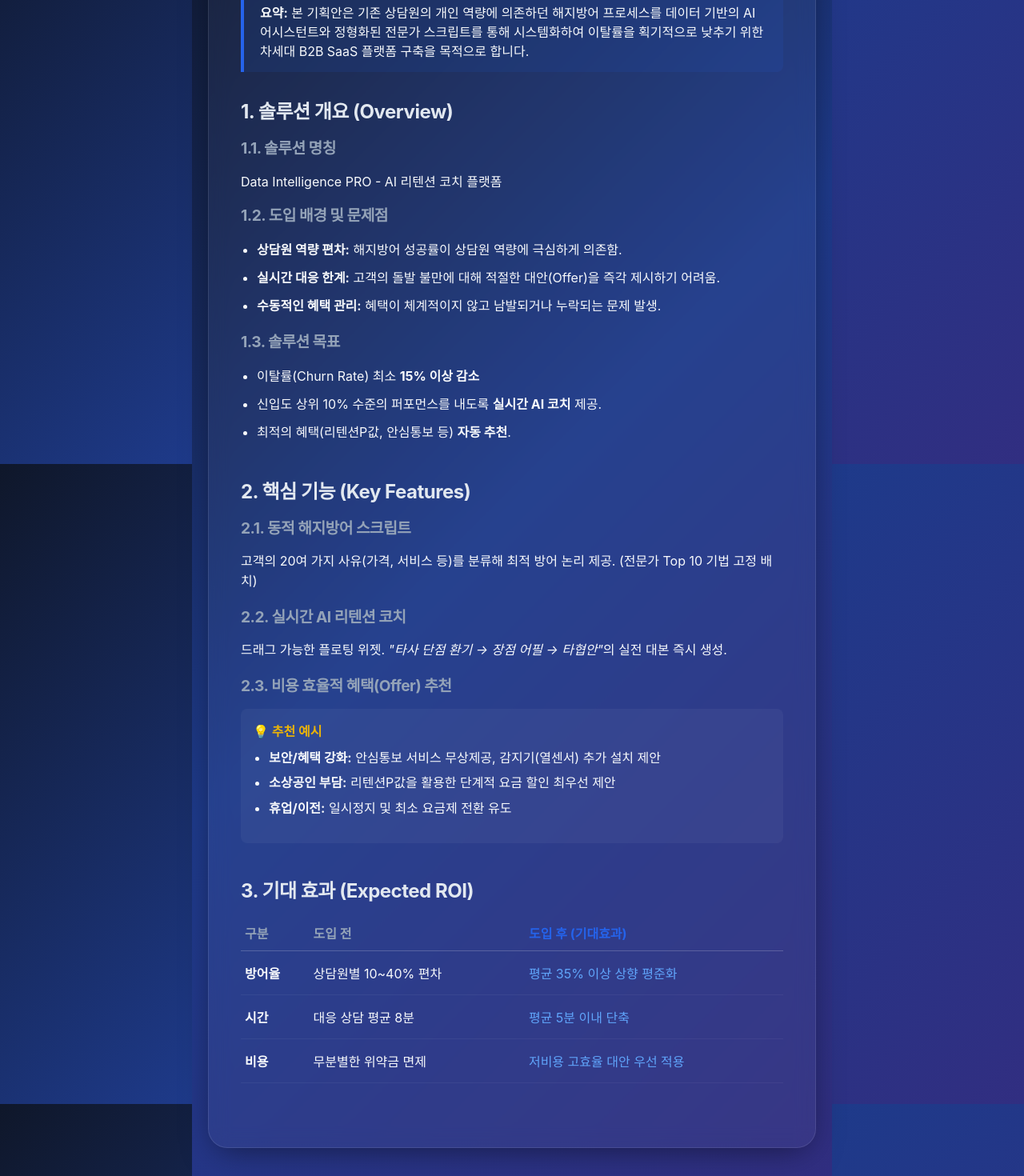
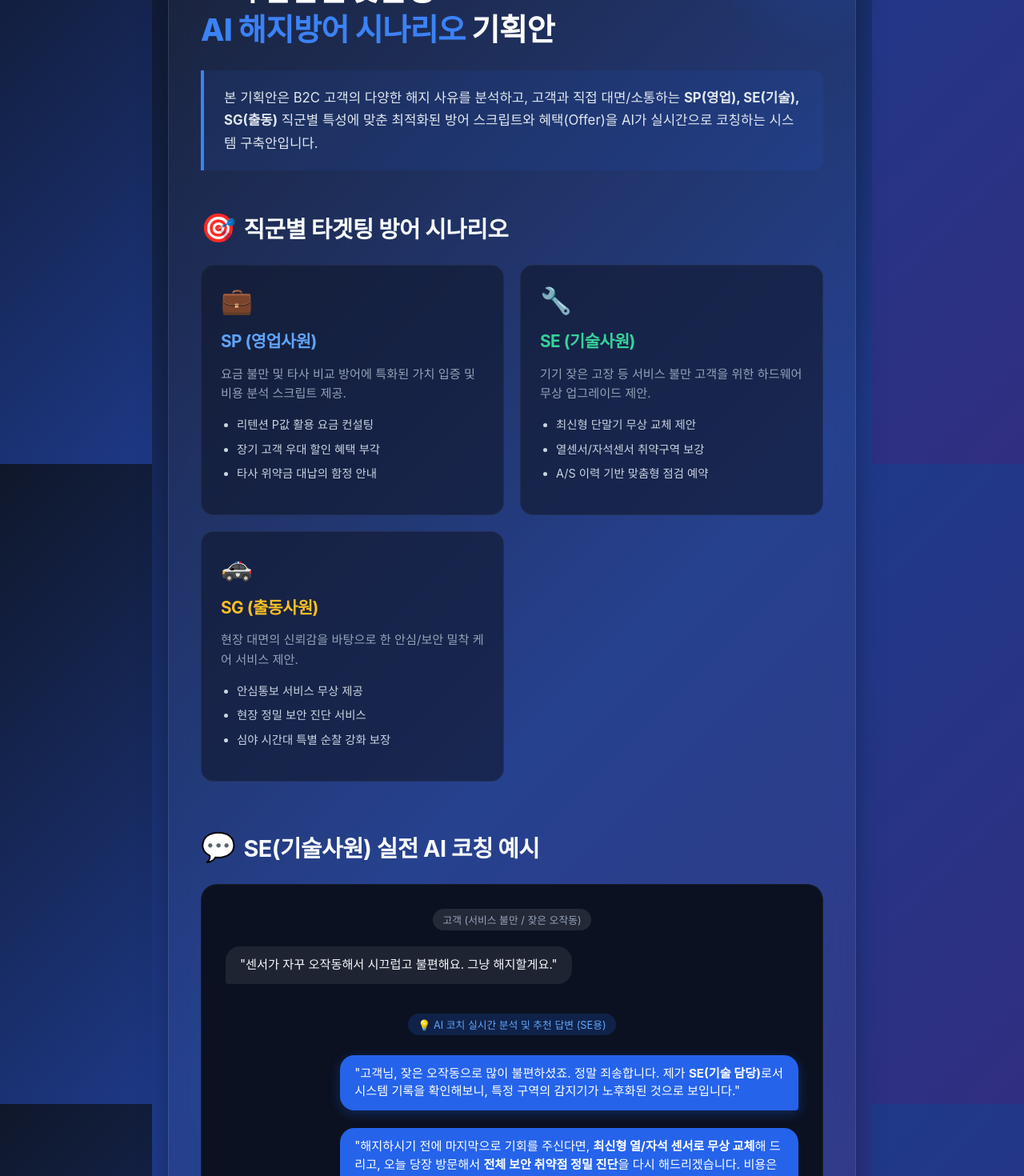
Before and after one commit to bough38-web/https-github.com-bough38-web, a Next.js app: page /proposal in a window 1280 px wide. Shown: the part 220-1690 px from the top of the page at 80% size. Built offline with nearby package versions, Linux system fonts and the light colour scheme; a web font is replaced by a local one.

Commit message:
feat: Enhance proposal page with B2C, SP/SE/SG scenarios and animations

```diff
--- a/app/proposal/page.tsx
+++ b/app/proposal/page.tsx
@@ -1,94 +1,196 @@
 'use client';
 
 import Link from 'next/link';
+import { useEffect, useState } from 'react';
 
 export default function ProposalPage() {
+  const [mounted, setMounted] = useState(false);
+  useEffect(() => setMounted(true), []);
+
+  if (!mounted) return null;
+
   return (
-    <div className="container" style={{ padding: '40px 20px', maxWidth: '800px', margin: '0 auto', background: 'var(--color-bg-mesh)' }}>
-      <Link href="/" style={{ color: 'var(--color-primary)', textDecoration: 'none', marginBottom: 20, display: 'inline-block' }}>
-        ← 메인으로 돌아가기
+    <div className="container" style={{ padding: '40px 20px', maxWidth: '900px', margin: '0 auto', background: 'var(--color-bg-mesh)' }}>
+      <style dangerouslySetInnerHTML={{__html: `
+        @keyframes fadeInUp {
+          from { opacity: 0; transform: translateY(30px); }
+          to { opacity: 1; transform: translateY(0); }
+        }
+        @keyframes pulseGlow {
+          0% { box-shadow: 0 0 0 0 rgba(37, 99, 235, 0.4); }
+          70% { box-shadow: 0 0 0 10px rgba(37, 99, 235, 0); }
+          100% { box-shadow: 0 0 0 0 rgba(37, 99, 235, 0); }
+        }
+        .animate-fade-in { animation: fadeInUp 0.8s cubic-bezier(0.16, 1, 0.3, 1) forwards; opacity: 0; }
+        .delay-1 { animation-delay: 0.1s; }
+        .delay-2 { animation-delay: 0.3s; }
+        .delay-3 { animation-delay: 0.5s; }
+        .delay-4 { animation-delay: 0.7s; }
+
+        .scenario-card {
+          background: rgba(15, 23, 42, 0.6);
+          border: 1px solid rgba(255,255,255,0.05);
+          border-radius: 16px;
+          padding: 24px;
+          transition: all 0.4s cubic-bezier(0.16, 1, 0.3, 1);
+          backdrop-filter: blur(10px);
+        }
+        .scenario-card:hover {
+          transform: translateY(-8px);
+          box-shadow: 0 15px 35px rgba(0,0,0,0.5), 0 0 20px rgba(37,99,235,0.15);
+          border-color: rgba(37,99,235,0.4);
+        }
+
+        .chat-bubble {
+          padding: 12px 18px;
+          border-radius: 18px;
+          max-width: 80%;
+          margin-bottom: 12px;
+          font-size: 0.95rem;
+          line-height: 1.5;
+          position: relative;
+        }
+        .chat-customer {
+          background: var(--color-surface-hover);
+          color: var(--color-text-main);
+          border-bottom-left-radius: 4px;
+          align-self: flex-start;
+        }
+        .chat-agent {
+          background: #2563eb;
+          color: #fff;
+          border-bottom-right-radius: 4px;
+          align-self: flex-end;
+          box-shadow: 0 4px 15px rgba(37,99,235,0.3);
+        }
+      `}} />
+
+      <Link href="/" style={{ color: 'var(--color-primary)', textDecoration: 'none', marginBottom: 20, display: 'inline-block', fontWeight: 600 }}>
+        ← 워크스페이스로 돌아가기
       </Link>
 
-      <div className="card glass-panel" style={{ padding: '40px' }}>
-        <h1 style={{ color: 'var(--color-primary)', marginBottom: 20, fontSize: '2rem', borderBottom: '2px solid rgba(255,255,255,0.1)', paddingBottom: 15 }}>
-          📄 AI 기반 고객 해지방어 솔루션 기획안
+      <div className="card glass-panel animate-fade-in" style={{ padding: '50px 40px', overflow: 'hidden', position: 'relative' }}>
+        {/* BG Decoration */}
+        <div style={{ position: 'absolute', top: '-100px', right: '-100px', width: '300px', height: '300px', background: 'radial-gradient(circle, rgba(37,99,235,0.2) 0%, rgba(15,23,42,0) 70%)', borderRadius: '50%', zIndex: 0 }} />
+
+        <div style={{ position: 'relative', zIndex: 1 }}>
+          <div style={{ display: 'flex', alignItems: 'center', gap: 15, marginBottom: 20 }}>
+            <span style={{ background: '#2563eb', color: '#fff', padding: '6px 12px', borderRadius: 20, fontSize: '0.85rem', fontWeight: 700, letterSpacing: 1 }}>B2C RETENTION</span>
+            <span style={{ color: '#94a3b8', fontSize: '0.9rem' }}>Data Intelligence PRO</span>
+          </div>
+
+          <h1 style={{ color: '#fff', marginBottom: 25, fontSize: '2.4rem', fontWeight: 800, letterSpacing: '-0.02em', lineHeight: 1.3 }}>
+            고객 접점별 맞춤형<br/><span style={{ color: '#3b82f6' }}>AI 해지방어 시나리오</span> 기획안
           </h1>
 
-        <div style={{ background: 'rgba(37, 99, 235, 0.1)', borderLeft: '4px solid #2563eb', padding: '15px 20px', borderRadius: '0 8px 8px 0', marginBottom: 30 }}>
-          <strong>요약:</strong> 본 기획안은 기존 상담원의 개인 역량에 의존하던 해지방어 프로세스를 데이터 기반의 AI 어시스턴트와 정형화된 전문가 스크립트를 통해 시스템화하여 이탈률을 획기적으로 낮추기 위한 차세대 B2B SaaS 플랫폼 구축을 목적으로 합니다.
+          <div style={{ background: 'rgba(37, 99, 235, 0.1)', borderLeft: '4px solid #3b82f6', padding: '20px 25px', borderRadius: '0 12px 12px 0', marginBottom: 50, fontSize: '1.05rem', lineHeight: 1.7, color: '#e2e8f0' }}>
+            본 기획안은 B2C 고객의 다양한 해지 사유를 분석하고, 고객과 직접 대면/소통하는 <strong>SP(영업), SE(기술), SG(출동)</strong> 직군별 특성에 맞춘 최적화된 방어 스크립트와 혜택(Offer)을 AI가 실시간으로 코칭하는 시스템 구축안입니다.
           </div>
 
-        <section style={{ marginBottom: 40 }}>
-          <h2 style={{ fontSize: '1.5rem', marginBottom: 15, color: '#e2e8f0' }}>1. 솔루션 개요 (Overview)</h2>
-          <h3 style={{ fontSize: '1.2rem', color: '#94a3b8', marginTop: 10 }}>1.1. 솔루션 명칭</h3>
-          <p>Data Intelligence PRO - AI 리텐션 코치 플랫폼</p>
+          <section className="animate-fade-in delay-1" style={{ marginBottom: 60 }}>
+            <h2 style={{ fontSize: '1.8rem', marginBottom: 25, color: '#f8fafc', display: 'flex', alignItems: 'center', gap: 10 }}>
+              <span style={{ fontSize: '2.2rem' }}>🎯</span> 직군별 타겟팅 방어 시나리오
+            </h2>
 
-          <h3 style={{ fontSize: '1.2rem', color: '#94a3b8', marginTop: 15 }}>1.2. 도입 배경 및 문제점</h3>
-          <ul style={{ paddingLeft: 20, lineHeight: 1.8 }}>
-            <li><strong>상담원 역량 편차:</strong> 해지방어 성공률이 상담원 역량에 극심하게 의존함.</li>
-            <li><strong>실시간 대응 한계:</strong> 고객의 돌발 불만에 대해 적절한 대안(Offer)을 즉각 제시하기 어려움.</li>
-            <li><strong>수동적인 혜택 관리:</strong> 혜택이 체계적이지 않고 남발되거나 누락되는 문제 발생.</li>
+            <div style={{ display: 'grid', gridTemplateColumns: 'repeat(auto-fit, minmax(250px, 1fr))', gap: 20 }}>
+              {/* SP Card */}
+              <div className="scenario-card">
+                <div style={{ fontSize: '2rem', marginBottom: 15 }}>💼</div>
+                <h3 style={{ color: '#60a5fa', fontSize: '1.3rem', marginBottom: 10 }}>SP (영업사원)</h3>
+                <p style={{ color: '#94a3b8', fontSize: '0.95rem', marginBottom: 15, lineHeight: 1.6 }}>요금 불만 및 타사 비교 방어에 특화된 가치 입증 및 비용 분석 스크립트 제공.</p>
+                <ul style={{ paddingLeft: 20, color: '#cbd5e1', fontSize: '0.9rem', lineHeight: 1.7 }}>
+                  <li>리텐션 P값 활용 요금 컨설팅</li>
+                  <li>장기 고객 우대 할인 혜택 부각</li>
+                  <li>타사 위약금 대납의 함정 안내</li>
                 </ul>
+              </div>
 
-          <h3 style={{ fontSize: '1.2rem', color: '#94a3b8', marginTop: 15 }}>1.3. 솔루션 목표</h3>
-          <ul style={{ paddingLeft: 20, lineHeight: 1.8 }}>
-            <li>이탈률(Churn Rate) 최소 <strong>15% 이상 감소</strong></li>
-            <li>신입도 상위 10% 수준의 퍼포먼스를 내도록 <strong>실시간 AI 코치</strong> 제공.</li>
-            <li>최적의 혜택(리텐션P값, 안심통보 등) <strong>자동 추천</strong>.</li>
+              {/* SE Card */}
+              <div className="scenario-card">
+                <div style={{ fontSize: '2rem', marginBottom: 15 }}>🔧</div>
+                <h3 style={{ color: '#34d399', fontSize: '1.3rem', marginBottom: 10 }}>SE (기술사원)</h3>
+                <p style={{ color: '#94a3b8', fontSize: '0.95rem', marginBottom: 15, lineHeight: 1.6 }}>기기 잦은 고장 등 서비스 불만 고객을 위한 하드웨어 무상 업그레이드 제안.</p>
+                <ul style={{ paddingLeft: 20, color: '#cbd5e1', fontSize: '0.9rem', lineHeight: 1.7 }}>
+                  <li>최신형 단말기 무상 교체 제안</li>
+                  <li>열센서/자석센서 취약구역 보강</li>
+                  <li>A/S 이력 기반 맞춤형 점검 예약</li>
                 </ul>
-        </section>
+              </div>
 
-        <section style={{ marginBottom: 40 }}>
-          <h2 style={{ fontSize: '1.5rem', marginBottom: 15, color: '#e2e8f0' }}>2. 핵심 기능 (Key Features)</h2>
-
-          <h3 style={{ fontSize: '1.2rem', color: '#94a3b8', marginTop: 10 }}>2.1. 동적 해지방어 스크립트</h3>
-          <p style={{ lineHeight: 1.6 }}>고객의 20여 가지 사유(가격, 서비스 등)를 분류해 최적 방어 논리 제공. (전문가 Top 10 기법 고정 배치)</p>
-
-          <h3 style={{ fontSize: '1.2rem', color: '#94a3b8', marginTop: 15 }}>2.2. 실시간 AI 리텐션 코치</h3>
-          <p style={{ lineHeight: 1.6 }}>드래그 가능한 플로팅 위젯. <em>"타사 단점 환기 → 장점 어필 → 타협안"</em>의 실전 대본 즉시 생성.</p>
-
-          <h3 style={{ fontSize: '1.2rem', color: '#94a3b8', marginTop: 15 }}>2.3. 비용 효율적 혜택(Offer) 추천</h3>
-          <div style={{ background: 'var(--color-surface)', padding: '15px', borderRadius: 8, marginTop: 10 }}>
-            <strong style={{ color: '#eab308' }}>💡 추천 예시</strong>
-            <ul style={{ paddingLeft: 20, marginTop: 10, lineHeight: 1.6 }}>
-              <li><strong>보안/혜택 강화:</strong> 안심통보 서비스 무상제공, 감지기(열센서) 추가 설치 제안</li>
-              <li><strong>소상공인 부담:</strong> 리텐션P값을 활용한 단계적 요금 할인 최우선 제안</li>
-              <li><strong>휴업/이전:</strong> 일시정지 및 최소 요금제 전환 유도</li>
+              {/* SG Card */}
+              <div className="scenario-card">
+                <div style={{ fontSize: '2rem', marginBottom: 15 }}>🚓</div>
+                <h3 style={{ color: '#fbbf24', fontSize: '1.3rem', marginBottom: 10 }}>SG (출동사원)</h3>
+                <p style={{ color: '#94a3b8', fontSize: '0.95rem', marginBottom: 15, lineHeight: 1.6 }}>현장 대면의 신뢰감을 바탕으로 한 안심/보안 밀착 케어 서비스 제안.</p>
+                <ul style={{ paddingLeft: 20, color: '#cbd5e1', fontSize: '0.9rem', lineHeight: 1.7 }}>
+                  <li>안심통보 서비스 무상 제공</li>
+                  <li>현장 정밀 보안 진단 서비스</li>
+                  <li>심야 시간대 특별 순찰 강화 보장</li>
                 </ul>
+              </div>
             </div>
           </section>
 
-        <section style={{ marginBottom: 40 }}>
-          <h2 style={{ fontSize: '1.5rem', marginBottom: 15, color: '#e2e8f0' }}>3. 기대 효과 (Expected ROI)</h2>
-          <table style={{ width: '100%', borderCollapse: 'collapse', textAlign: 'left', marginTop: 10 }}>
+          <section className="animate-fade-in delay-2" style={{ marginBottom: 60 }}>
+            <h2 style={{ fontSize: '1.8rem', marginBottom: 25, color: '#f8fafc', display: 'flex', alignItems: 'center', gap: 10 }}>
+              <span style={{ fontSize: '2.2rem' }}>💬</span> SE(기술사원) 실전 AI 코칭 예시
+            </h2>
+
+            <div style={{ background: '#0b1120', borderRadius: 20, padding: '30px', border: '1px solid rgba(255,255,255,0.05)', display: 'flex', flexDirection: 'column', gap: 10 }}>
+              <div style={{ alignSelf: 'center', background: 'rgba(255,255,255,0.1)', padding: '4px 12px', borderRadius: 20, fontSize: '0.8rem', color: '#94a3b8', marginBottom: 10 }}>고객 (서비스 불만 / 잦은 오작동)</div>
+
+              <div className="chat-bubble chat-customer">
+                "센서가 자꾸 오작동해서 시끄럽고 불편해요. 그냥 해지할게요."
+              </div>
+
+              <div style={{ alignSelf: 'center', background: 'rgba(37, 99, 235, 0.2)', padding: '4px 12px', borderRadius: 20, fontSize: '0.8rem', color: '#60a5fa', margin: '15px 0' }}>💡 AI 코치 실시간 분석 및 추천 답변 (SE용)</div>
+
+              <div className="chat-bubble chat-agent">
+                "고객님, 잦은 오작동으로 많이 불편하셨죠. 정말 죄송합니다. 제가 <strong>SE(기술 담당)</strong>로서 시스템 기록을 확인해보니, 특정 구역의 감지기가 노후화된 것으로 보입니다."
+              </div>
+              <div className="chat-bubble chat-agent" style={{ animation: 'pulseGlow 2s infinite' }}>
+                "해지하시기 전에 마지막으로 기회를 주신다면, <strong>최신형 열/자석 센서로 무상 교체</strong>해 드리고, 오늘 당장 방문해서 <strong>전체 보안 취약점 정밀 진단</strong>을 다시 해드리겠습니다. 비용은 일절 발생하지 않습니다."
+              </div>
+            </div>
+          </section>
+
+          <section className="animate-fade-in delay-3" style={{ marginBottom: 40 }}>
+            <h2 style={{ fontSize: '1.8rem', marginBottom: 25, color: '#f8fafc', display: 'flex', alignItems: 'center', gap: 10 }}>
+              <span style={{ fontSize: '2.2rem' }}>📈</span> 직군 맞춤형 도입 기대 효과
+            </h2>
+
+            <div className="glass-panel" style={{ padding: 0, overflow: 'hidden', borderRadius: 16 }}>
+              <table style={{ width: '100%', borderCollapse: 'collapse', textAlign: 'left' }}>
                 <thead>
-              <tr style={{ borderBottom: '1px solid rgba(255,255,255,0.2)' }}>
-                <th style={{ padding: '10px 5px', color: '#94a3b8' }}>구분</th>
-                <th style={{ padding: '10px 5px', color: '#94a3b8' }}>도입 전</th>
-                <th style={{ padding: '10px 5px', color: '#2563eb' }}>도입 후 (기대효과)</th>
+                  <tr style={{ background: 'rgba(255,255,255,0.05)' }}>
+                    <th style={{ padding: '18px 20px', color: '#94a3b8', fontWeight: 600, width: '20%' }}>직군</th>
+                    <th style={{ padding: '18px 20px', color: '#94a3b8', fontWeight: 600, width: '40%' }}>기존 Pain Point</th>
+                    <th style={{ padding: '18px 20px', color: '#3b82f6', fontWeight: 600, width: '40%' }}>AI 도입 효과 (Resolution)</th>
                   </tr>
                 </thead>
                 <tbody>
                   <tr style={{ borderBottom: '1px solid rgba(255,255,255,0.05)' }}>
-                <td style={{ padding: '15px 5px' }}><strong>방어율</strong></td>
-                <td style={{ padding: '15px 5px' }}>상담원별 10~40% 편차</td>
-                <td style={{ padding: '15px 5px', color: '#60a5fa' }}>평균 35% 이상 상향 평준화</td>
+                    <td style={{ padding: '18px 20px', fontWeight: 600, color: '#60a5fa' }}>SP (영업)</td>
+                    <td style={{ padding: '18px 20px', color: '#cbd5e1' }}>타사 요금 비교 시 논리적 대응 부족</td>
+                    <td style={{ padding: '18px 20px', color: '#f8fafc' }}>실시간 TCO(총소유비용) 비교 스크립트 제공으로 전환율 20% 상승</td>
                   </tr>
                   <tr style={{ borderBottom: '1px solid rgba(255,255,255,0.05)' }}>
-                <td style={{ padding: '15px 5px' }}><strong>시간</strong></td>
-                <td style={{ padding: '15px 5px' }}>대응 상담 평균 8분</td>
-                <td style={{ padding: '15px 5px', color: '#60a5fa' }}>평균 5분 이내 단축</td>
+                    <td style={{ padding: '18px 20px', fontWeight: 600, color: '#34d399' }}>SE (기술)</td>
+                    <td style={{ padding: '18px 20px', color: '#cbd5e1' }}>하드웨어/서비스 불만에 단순 사과로 일관</td>
+                    <td style={{ padding: '18px 20px', color: '#f8fafc' }}>센서/기기 업그레이드 등 구체적 대안 적시 제시로 이탈 35% 방어</td>
                   </tr>
-              <tr style={{ borderBottom: '1px solid rgba(255,255,255,0.05)' }}>
-                <td style={{ padding: '15px 5px' }}><strong>비용</strong></td>
-                <td style={{ padding: '15px 5px' }}>무분별한 위약금 면제</td>
-                <td style={{ padding: '15px 5px', color: '#60a5fa' }}>저비용 고효율 대안 우선 적용</td>
+                  <tr>
+                    <td style={{ padding: '18px 20px', fontWeight: 600, color: '#fbbf24' }}>SG (출동)</td>
+                    <td style={{ padding: '18px 20px', color: '#cbd5e1' }}>현장에서의 즉각적인 혜택 부여 권한/정보 부족</td>
+                    <td style={{ padding: '18px 20px', color: '#f8fafc' }}>모바일 챗봇으로 즉시 '안심통보' 무상 혜택 결재 및 제안 가능</td>
                   </tr>
                 </tbody>
               </table>
+            </div>
           </section>
 
         </div>
       </div>
+    </div>
   );
 }
```
Lines whose indentation alone changed are shown as unchanged.
